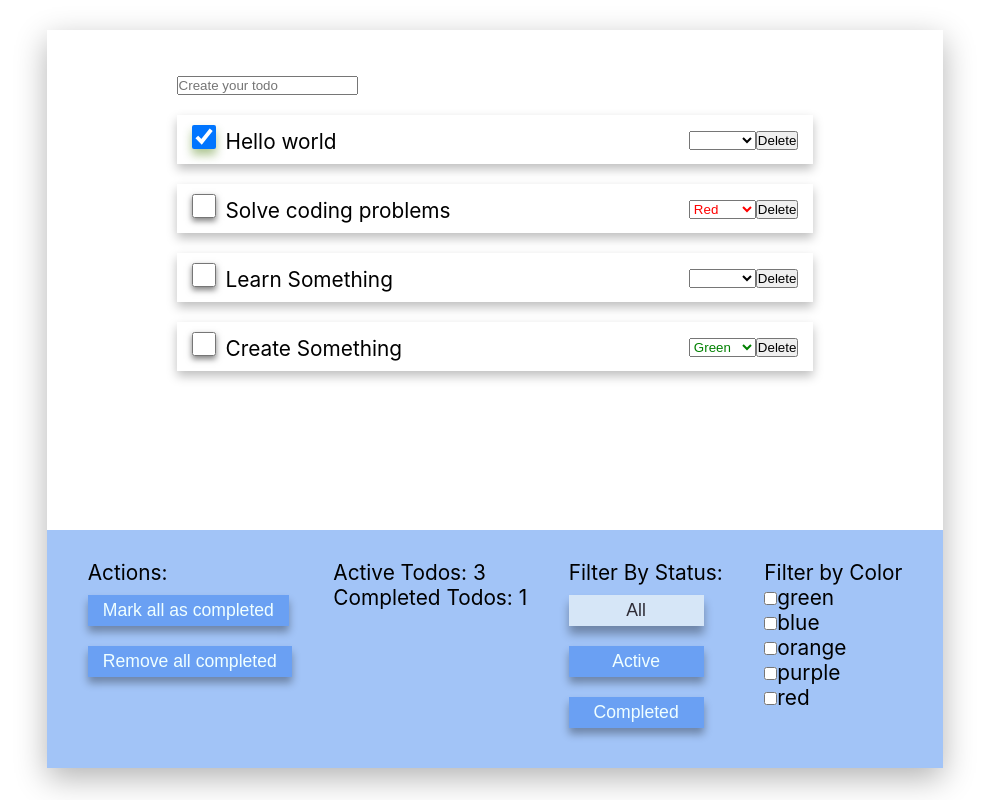
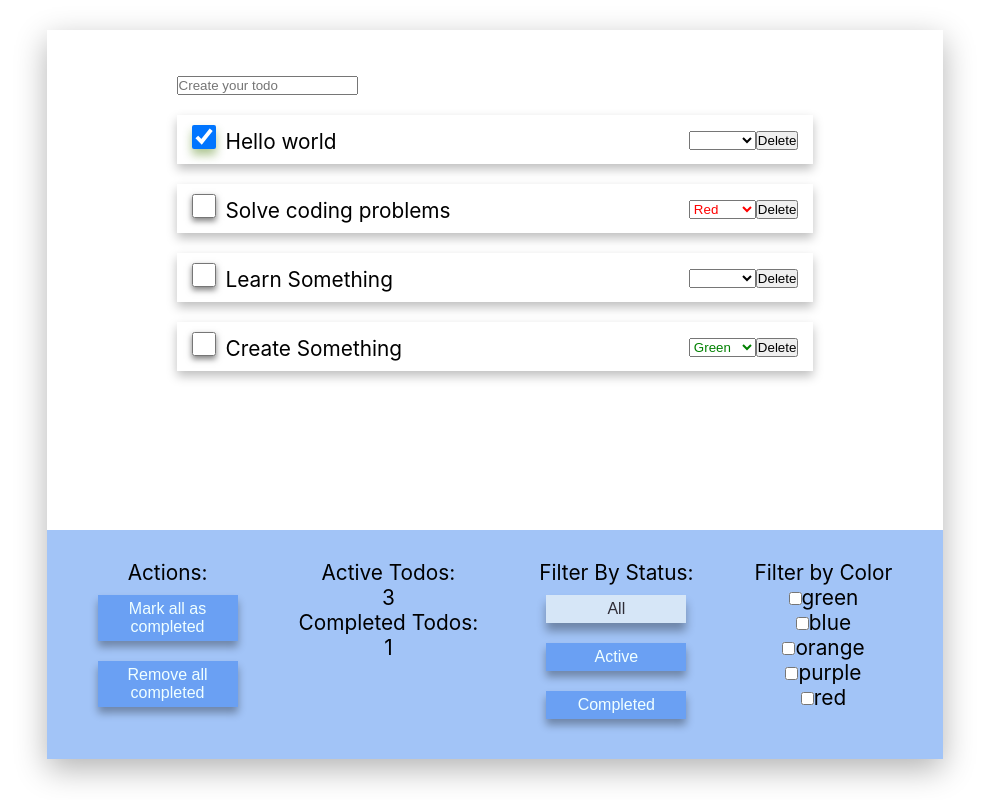
Before and after one commit to Altmertrick/todo-app, a React (Create React App) app: page / in a window 1280 px wide. Shown: the whole page, without its empty margins (145-1134 px from the left). Built offline with nearby package versions, Linux system fonts and the light colour scheme.

Commit message:
fixed buttons width in footer

```diff
--- a/src/componets/Footer/Footer.module.css
+++ b/src/componets/Footer/Footer.module.css
@@ -12,6 +12,7 @@
 
 .footerSectionWrapper {
   padding: 10px;
+  text-align: center;
 }
 
 .footerSectionWrapper button {
@@ -21,11 +22,12 @@
 
   padding: 5px 15px;
   margin: 10px 0;
-  min-width: 135px;
+  width: 140px;
+
   text-align: center;
   text-decoration: none;
   display: inline-block;
-  font-size: 1.1rem;
+  font-size: 1rem;
   color: azure;
   box-shadow: 0 6px 8px rgba(0, 0, 0, 0.321);
 }
--- a/src/componets/Footer/RemainingTodos/RemainingTodos.tsx
+++ b/src/componets/Footer/RemainingTodos/RemainingTodos.tsx
@@ -9,8 +9,15 @@ type PropsT = {
 const RemainingTodos: FunctionComponent<PropsT> = (props: any) => {
   return (
     <div className={s.footerSectionWrapper}>
-      <div>Active Todos: {props.activeTodos}</div>
-      <div>Completed Todos: {props.completedTodos}</div>
+      <div>
+        <div>Active Todos:</div>
+        <div>{props.activeTodos}</div>
+      </div>
+
+      <div>
+        <div>Completed Todos:</div>
+        <div>{props.completedTodos}</div>
+      </div>
     </div>
   );
 };
```
